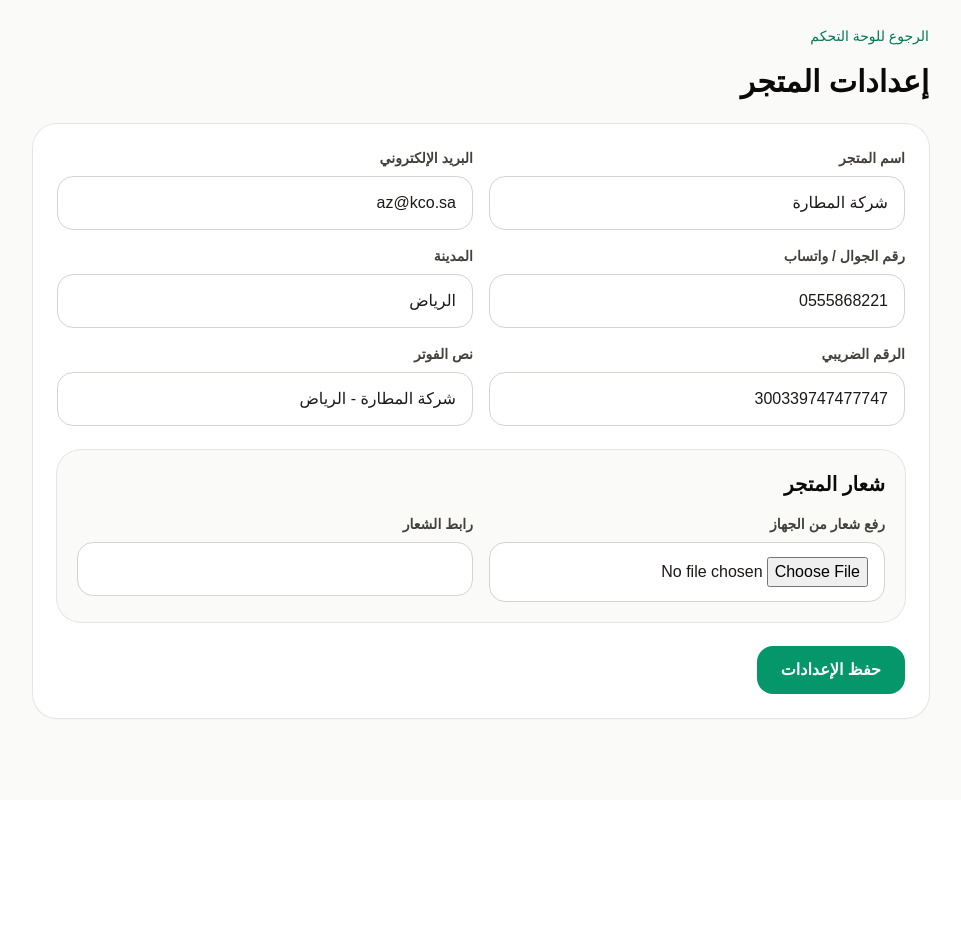
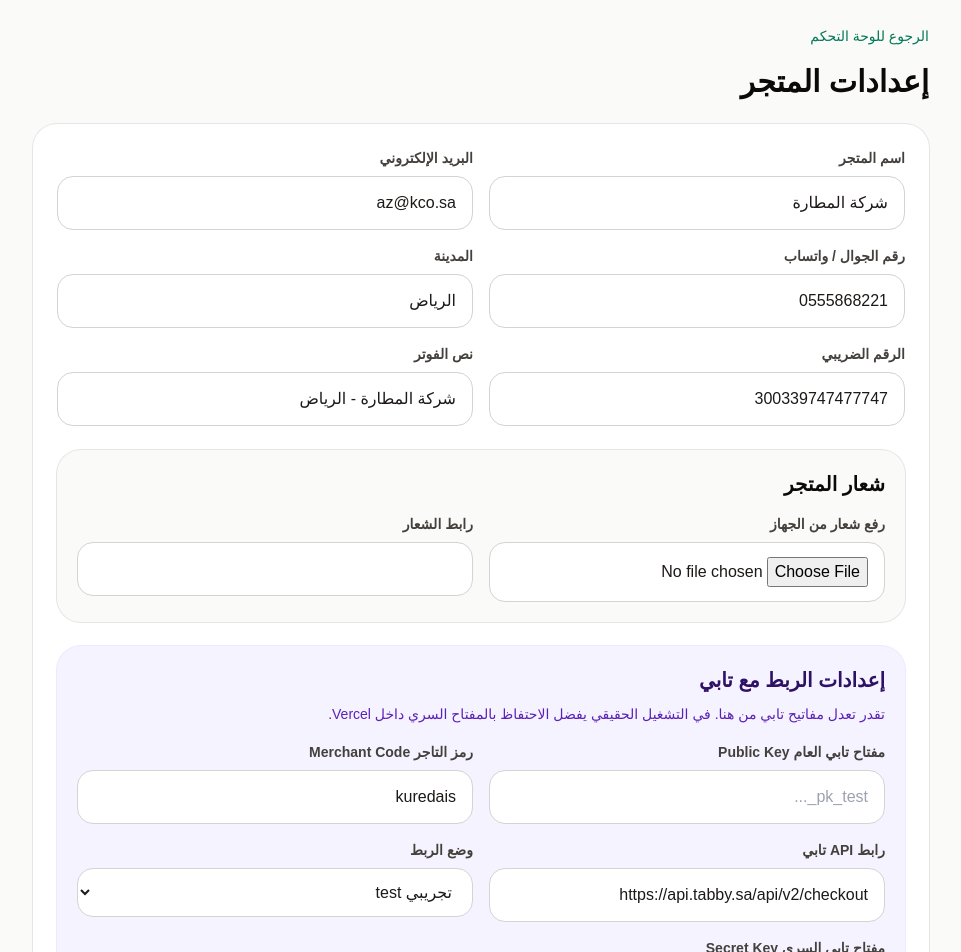
Before and after one commit to azizsoom/one-product-tabby-store, a Next.js app: page /admin/settings in a window 1280 px wide. Shown: the top 952 px of the page, without its empty margins (159-1120 px from the left). Before the commit the page ends 800 px from the top, so only its background shows below. Built offline with nearby package versions, Linux system fonts and the light colour scheme; no server answers; the database is empty.

Commit message:
Add Tabby settings to admin panel

```diff
--- a/app/admin/settings/page.tsx
+++ b/app/admin/settings/page.tsx
@@ -14,6 +14,11 @@ const defaults: Record<string, string> = {
   store_city: 'الرياض',
   vat_number: '300339747477747',
   footer_text: 'شركة المطارة - الرياض',
+  tabby_public_key: '',
+  tabby_secret_key: '',
+  tabby_merchant_code: 'kuredais',
+  tabby_api_url: 'https://api.tabby.sa/api/v2/checkout',
+  tabby_mode: 'test',
 };
 
 export default function SettingsPage() {
@@ -92,6 +97,24 @@ export default function SettingsPage() {
             ) : null}
           </div>
 
+          <div className="mt-6 rounded-3xl bg-violet-50 p-5 ring-1 ring-violet-100">
+            <h2 className="text-xl font-black text-violet-950">إعدادات الربط مع تابي</h2>
+            <p className="mt-2 text-sm leading-6 text-violet-800">تقدر تعدل مفاتيح تابي من هنا. في التشغيل الحقيقي يفضل الاحتفاظ بالمفتاح السري داخل Vercel.</p>
+            <div className="mt-4 grid gap-4 md:grid-cols-2">
+              <Field label="مفتاح تابي العام Public Key" value={settings.tabby_public_key} onChange={(v) => setSettings({ ...settings, tabby_public_key: v })} placeholder="pk_test_..." />
+              <Field label="رمز التاجر Merchant Code" value={settings.tabby_merchant_code} onChange={(v) => setSettings({ ...settings, tabby_merchant_code: v })} placeholder="kuredais" />
+              <Field label="رابط API تابي" value={settings.tabby_api_url} onChange={(v) => setSettings({ ...settings, tabby_api_url: v })} placeholder="https://api.tabby.sa/api/v2/checkout" />
+              <label>
+                <span className="mb-2 block text-sm font-bold text-stone-700">وضع الربط</span>
+                <select className="input" value={settings.tabby_mode} onChange={(e) => setSettings({ ...settings, tabby_mode: e.target.value })}>
+                  <option value="test">تجريبي test</option>
+                  <option value="live">فعلي live</option>
+                </select>
+              </label>
+              <Field label="مفتاح تابي السري Secret Key" type="password" value={settings.tabby_secret_key} onChange={(v) => setSettings({ ...settings, tabby_secret_key: v })} placeholder="sk_test_..." />
+            </div>
+          </div>
+
           {message ? <p className="mt-4 rounded-2xl bg-stone-100 p-3 text-sm">{message}</p> : null}
           <button onClick={saveSettings} className="mt-6 rounded-2xl bg-emerald-600 px-6 py-3 font-bold text-white">حفظ الإعدادات</button>
         </div>
@@ -100,6 +123,6 @@ export default function SettingsPage() {
   );
 }
 
-function Field({ label, value, onChange }: { label: string; value: string; onChange: (value: string) => void }) {
-  return <label><span className="mb-2 block text-sm font-bold text-stone-700">{label}</span><input className="input" value={value} onChange={(e) => onChange(e.target.value)} /></label>;
+function Field({ label, value, onChange, placeholder = '', type = 'text' }: { label: string; value: string; onChange: (value: string) => void; placeholder?: string; type?: string }) {
+  return <label><span className="mb-2 block text-sm font-bold text-stone-700">{label}</span><input className="input" type={type} value={value} placeholder={placeholder} onChange={(e) => onChange(e.target.value)} /></label>;
 }
```
